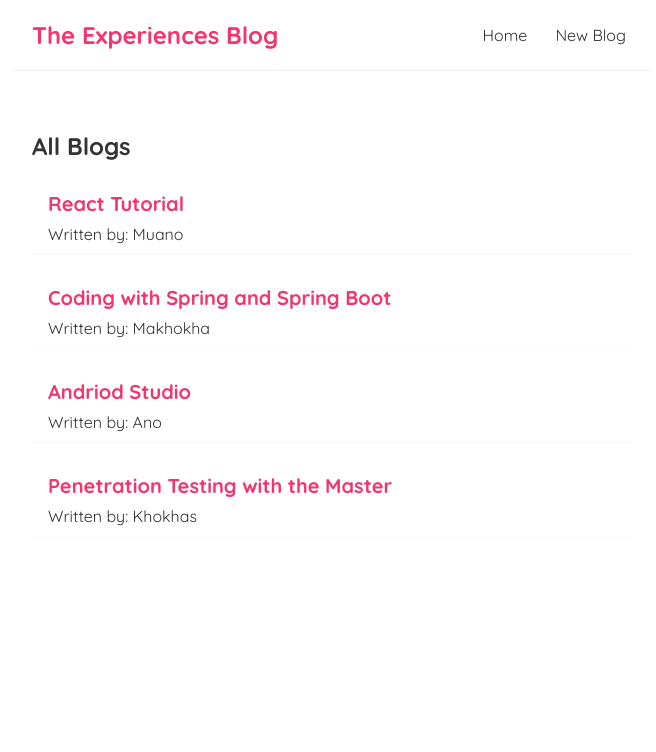
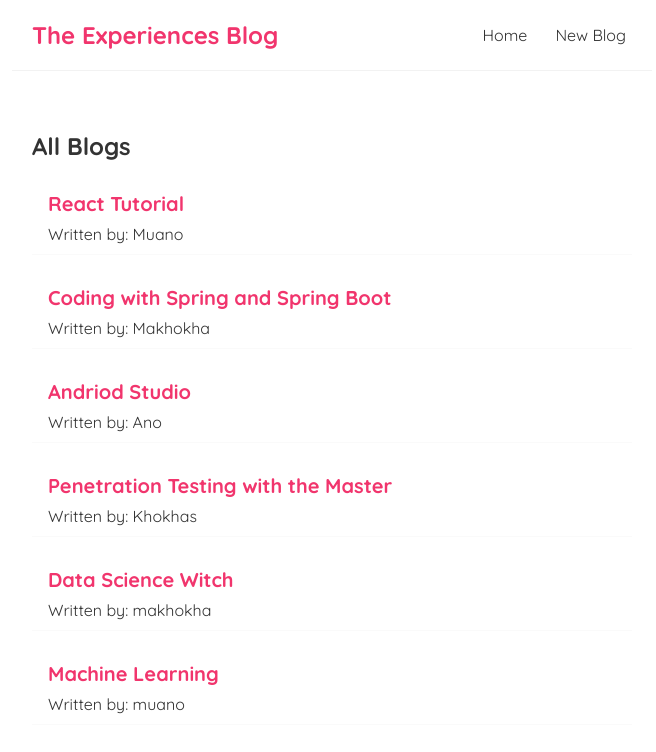
Before and after one commit to thebrain365/full-react-tutorial, a React (Create React App) app in the folder dojo-blog/: page / in a window 1280 px wide. Shown: the top 752 px of the page, without its empty margins (308-964 px from the left). Built offline with nearby package versions, Linux system fonts and the light colour scheme; data requests are answered from the project's data file.

Commit message:
create blog functionality is completed

```diff
--- a/dojo-blog/data/db.json
+++ b/dojo-blog/data/db.json
@@ -1,28 +1,40 @@
 {
   "blogs": [
     {
-            "id": 1,
+      "id": "1",
       "author": "Muano",
       "title": "React Tutorial",
       "body": "This is the body of the blog"
     },
     {
-            "id": 2,
+      "id": "2",
       "author": "Makhokha",
       "title": "Coding with Spring and Spring Boot",
       "body": "This is the body of the blog"
     },
     {
-            "id": 3,
+      "id": "3",
       "author": "Ano",
       "title": "Andriod Studio",
       "body": "This is the body of the blog"
     },
     {
-            "id": 4,
+      "id": "4",
       "author": "Khokhas",
       "title": "Penetration Testing with the Master",
       "body": "This is the body of the blog"
+    },
+    {
+      "id": "1093",
+      "title": "Data Science Witch",
+      "body": "This is the body of the blog",
+      "author": "makhokha"
+    },
+    {
+      "id": "9d52",
+      "title": "Machine Learning",
+      "body": "This is the body of the blog",
+      "author": "muano"
     }
   ]
 }
--- a/dojo-blog/src/Create.js
+++ b/dojo-blog/src/Create.js
@@ -5,11 +5,32 @@
     const [title, setTitle] = useState("");
     const [body, setBody] = useState("");
     const [author, setAuthor] = useState("muano");
+    const [isPending, setIsPending] = useState(false);
+
+    const handleSubmit = (e) => {
+        e.preventDefault();
+
+        const blog = { title, body, author }
+
+        setIsPending(true);
+
+        setTimeout(() => {
+            fetch("http://localhost:8000/blogs", {
+                method: "POST",
+                headers: { "Content-Type": "application/json" },
+                body: JSON.stringify(blog)
+            })
+            .then(() => {
+                console.log("Blog has been added");
+                setIsPending(false);
+            })
+        }, 1000)
+    }
 
     return (
         <div className="create">
             <h2>Add a new blog</h2>
-            <form>
+            <form onSubmit={handleSubmit}>
                 <label>Blog title:</label>
                 <input
                 type="text"
@@ -31,7 +52,8 @@
                     <option value="muano">Muano</option>
                     <option value="makhokha">Makhokha</option>
                 </select>
-                <button>Add Blog</button>
+                { !isPending && <button>Add Blog</button> }
+                { isPending && <button disabled>Adding blog...</button> }
             </form>
         </div>
      );
```
Lines whose indentation alone changed are shown as unchanged.
